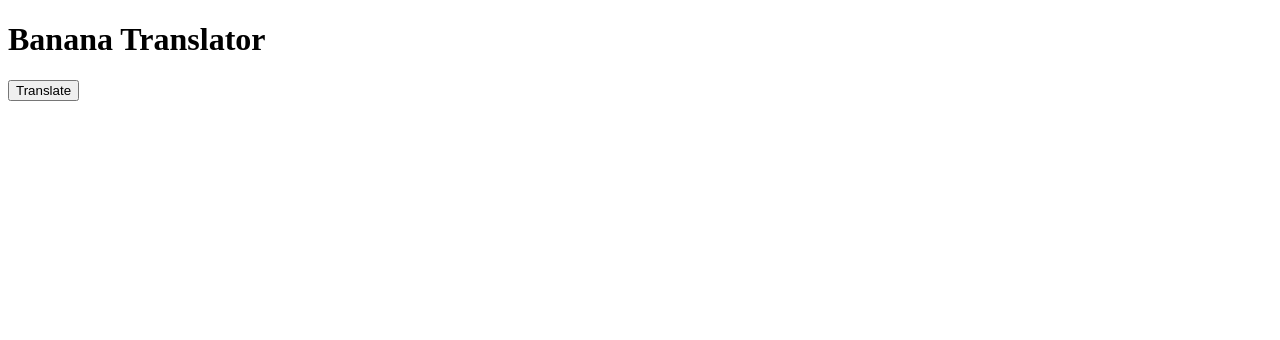
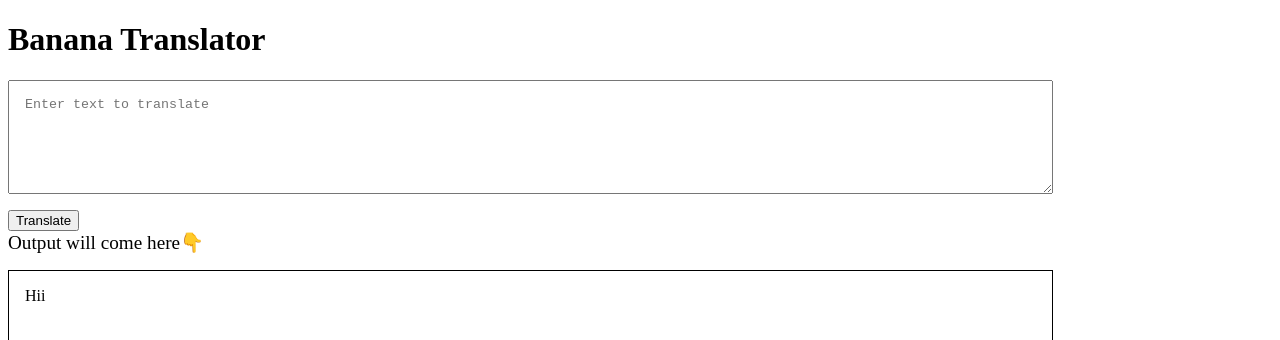
Before and after one commit to Aakarshashetty/minion-translator, a plain HTML site: page index.html in a window 1280 px wide. Both pictures are taken after a click on the button "Translate". Shown: the top 340 px of the page. Drawn offline with Linux system fonts and the light colour scheme.

Commit message:
write a div to show output

```diff
--- a/app.js
+++ b/app.js
@@ -1,5 +1,10 @@
 console.log("Hii!");
 var btnTranslator = document.querySelector("#btn-translator");
+var txtInput = document.querySelector("#txt-input");
+var output = document.querySelector(".output");
+
 btnTranslator.addEventListener("click", function buttonClicked(){
     console.log("Button Clickled!");
+    // var input = console.log("input",txtInput.value);
+    output.innerText = "Hii "+txtInput.value;
 });
--- a/index.html
+++ b/index.html
@@ -6,10 +6,34 @@
     <meta name="viewport" content="width=device-width, initial-scale=1.0">
     <title>banana-translator</title>
 </head>
+<style>
+    textarea{
+        padding: 1rem;
+        margin: 1rem 0rem;
+        width: 80%;
+        height: 10vh;
+        display: block;
+    }
+    .h1{
+        text-align: left;
+    }
+    .output{
+        border: 1px solid black;
+        height: 10vh;
+        width: 80%;
+        padding: 1rem;
+        margin: 1rem 0rem;
+    }
+</style>
 <body>
-    <h1>Banana Translator</h1>
+    <h1 class="h1">Banana Translator</h1>
+    <textarea id="txt-input" placeholder="Enter text to translate"></textarea>
     <button id="btn-translator">Translate</button>
+    <div style="font-size: larger;">Output will come here👇</div>
+    <div class="output">
     <script src="app.js" type="text/javascript"></script>
+
+    </div>
 
 </body>
 </html>
```
